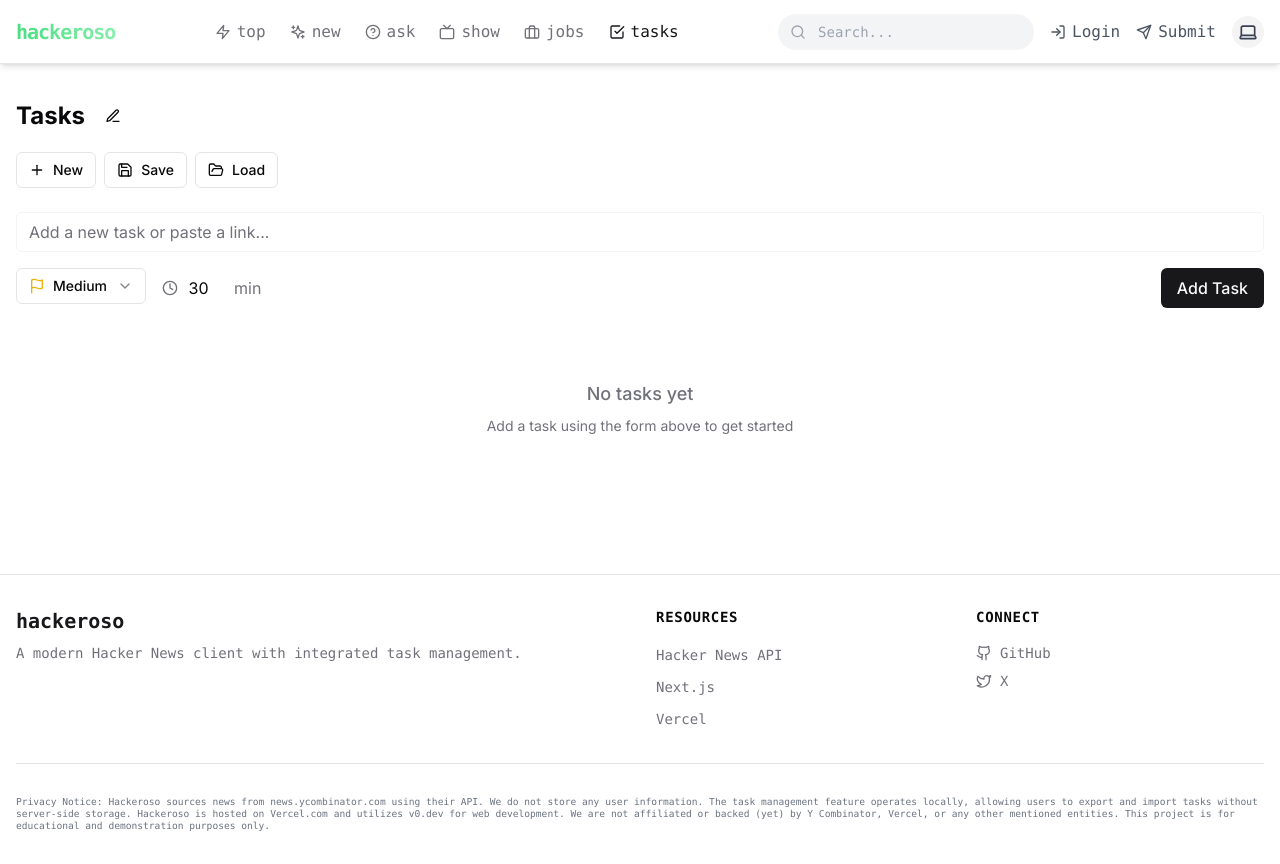
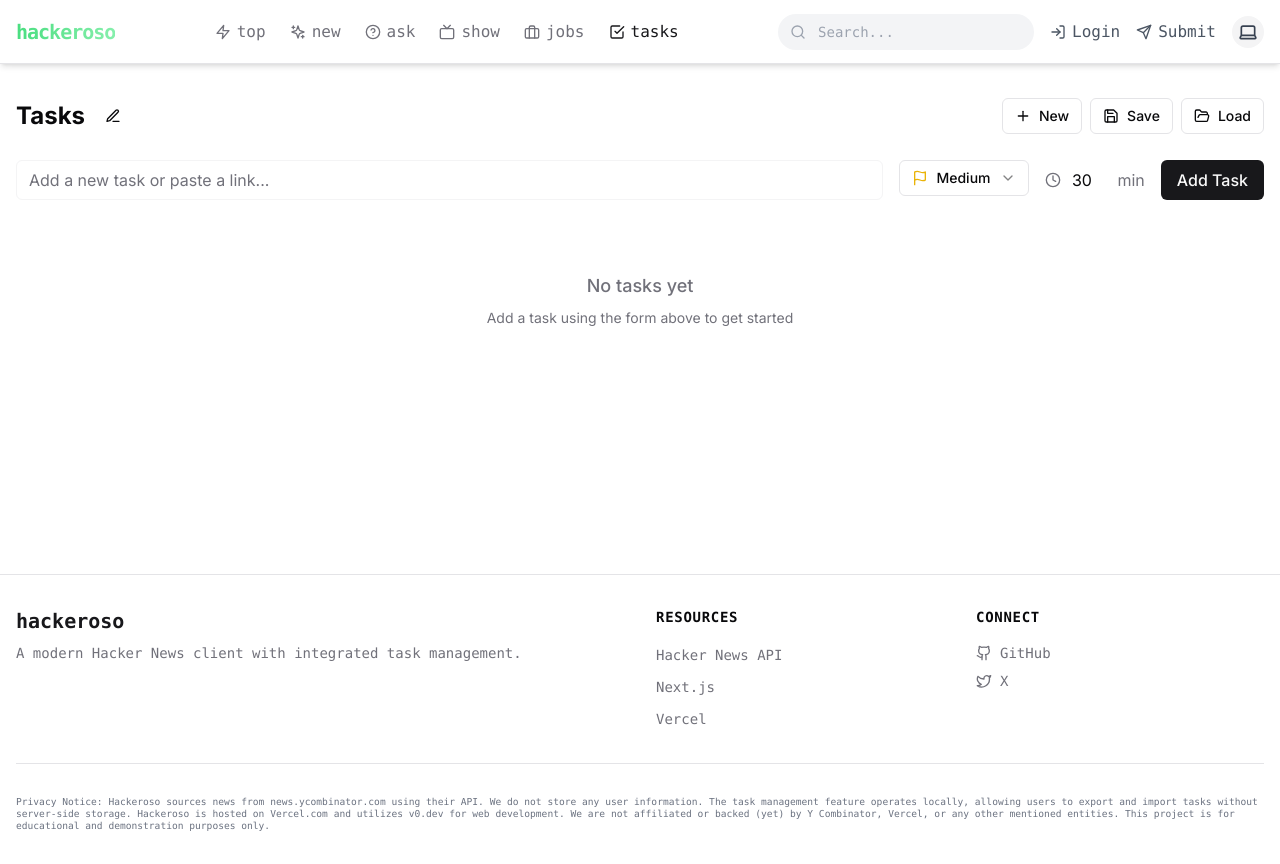
Before and after one commit to lpolish/hackeroso, a Next.js app: page /tasks in a window 1280 px wide. Built offline with nearby package versions, Linux system fonts and the light colour scheme.

Commit message:
tuned up taskmanager more

```diff
--- a/app/components/StoryItem.tsx
+++ b/app/components/StoryItem.tsx
@@ -135,6 +135,7 @@ export default function StoryItem({ story, viewMode, isSingleView = false }: Sto
                 <Link
                   href={url}
                   className="text-gray-900 hover:text-orange-500 dark:text-zinc-100 dark:hover:text-orange-400"
+                  target="_blank"
                 >
                   {title}
                 </Link>
@@ -144,6 +145,7 @@ export default function StoryItem({ story, viewMode, isSingleView = false }: Sto
                   <Link
                     href={url}
                     className="text-xs text-gray-500 hover:text-orange-500 dark:text-zinc-400 dark:hover:text-orange-400 flex items-center gap-1"
+                    target="_blank"
                   >
                     <ExternalLink className="w-3 h-3" />
                     <span className="truncate">{domain}</span>
--- a/app/components/TaskForm.tsx
+++ b/app/components/TaskForm.tsx
@@ -75,8 +75,8 @@ export default function TaskForm() {
   }
 
   return (
-    <form onSubmit={handleSubmit} className="flex flex-col gap-4">
-      <div className="relative">
+    <form onSubmit={handleSubmit} className="flex flex-col md:flex-row gap-4">
+      <div className="flex-grow">
         <Input
           type="text"
           placeholder="Add a new task or paste a link..."
@@ -86,7 +86,7 @@ export default function TaskForm() {
           className="w-full bg-background/50 border-muted text-base"
         />
       </div>
-      <div className="flex flex-wrap gap-2">
+      <div className="flex flex-wrap md:flex-nowrap gap-2">
         <div ref={priorityDropdownRef} className="relative">
           <Button
             type="button"
@@ -151,7 +151,7 @@ export default function TaskForm() {
           />
           <span className="text-base text-muted-foreground">min</span>
         </div>
-        <Button type="submit" className="ml-auto text-base">Add Task</Button>
+        <Button type="submit" className="md:ml-auto text-base">Add Task</Button>
       </div>
     </form>
   )
--- a/app/components/TaskManager.tsx
+++ b/app/components/TaskManager.tsx
@@ -9,12 +9,16 @@ import { Button } from "./ui/button"
 import { Input } from "./ui/input"
 import { PenLine, Plus, Save, FolderOpen } from 'lucide-react'
 import { useToast } from "@/app/components/ui/use-toast"
+import { useTheme } from 'next-themes'
 import { Dialog, DialogContent, DialogDescription, DialogFooter, DialogHeader, DialogTitle, DialogTrigger } from "@/app/components/ui/dialog"
 
 export default function TaskManager() {
   const {
     tasks,
     updateTask,
+    deleteTask,
+    viewMode,
+    setViewMode,
     reorderTasks,
     projectName,
     setProjectName,
@@ -178,8 +182,7 @@ export default function TaskManager() {
   return (
     <DragDropContext onDragEnd={onDragEnd}>
       <div className="flex flex-col h-full">
-        <div className="flex flex-col mb-6 space-y-4">
-          <div className="flex items-center justify-between">
+        <div className="flex flex-col md:flex-row md:items-center md:justify-between mb-6 space-y-4 md:space-y-0">
           <div className="flex items-center gap-2">
             {isEditingProjectName ? (
               <Input
@@ -195,7 +198,6 @@ export default function TaskManager() {
             <Button variant="ghost" size="icon" onClick={handleProjectNameEdit}>
               <PenLine className="h-4 w-4" />
             </Button>
-            </div>
           </div>
           <div className="flex items-center gap-2">
             <Button variant="outline" size="sm" onClick={handleNewProject}>
--- a/app/components/ui/toast.tsx
+++ b/app/components/ui/toast.tsx
@@ -3,9 +3,9 @@
 import * as React from "react"
 import * as ToastPrimitives from "@radix-ui/react-toast"
 import { cva, type VariantProps } from "class-variance-authority"
-import { X } from "lucide-react"
+import { X } from 'lucide-react'
 
-import { cn } from "@/lib/utils"
+import { cn } from "../../lib/utils"
 
 const ToastProvider = ToastPrimitives.Provider
 
@@ -16,7 +16,7 @@ const ToastViewport = React.forwardRef<
   <ToastPrimitives.Viewport
     ref={ref}
     className={cn(
-      "fixed top-0 z-[100] flex max-h-screen w-full flex-col-reverse p-4 sm:bottom-0 sm:right-0 sm:top-auto sm:flex-col md:max-w-[420px]",
+      "fixed top-0 right-0 z-[9999] flex max-h-screen w-full flex-col-reverse p-4 sm:right-0 sm:flex-col md:max-w-[420px]",
       className
     )}
     {...props}
@@ -25,7 +25,7 @@ const ToastViewport = React.forwardRef<
 ToastViewport.displayName = ToastPrimitives.Viewport.displayName
 
 const toastVariants = cva(
-  "group pointer-events-auto relative flex w-full items-center justify-between space-x-2 overflow-hidden rounded-md border p-4 pr-6 shadow-lg transition-all data-[swipe=cancel]:translate-x-0 data-[swipe=end]:translate-x-[var(--radix-toast-swipe-end-x)] data-[swipe=move]:translate-x-[var(--radix-toast-swipe-move-x)] data-[swipe=move]:transition-none data-[state=open]:animate-in data-[state=closed]:animate-out data-[swipe=end]:animate-out data-[state=closed]:fade-out-80 data-[state=closed]:slide-out-to-right-full data-[state=open]:slide-in-from-top-full data-[state=open]:sm:slide-in-from-bottom-full",
+  "group pointer-events-auto relative flex w-full items-center justify-between space-x-4 overflow-hidden rounded-md border p-6 pr-8 shadow-lg transition-all data-[swipe=cancel]:translate-x-0 data-[swipe=end]:translate-x-[var(--radix-toast-swipe-end-x)] data-[swipe=move]:translate-x-[var(--radix-toast-swipe-move-x)] data-[swipe=move]:transition-none data-[state=open]:animate-in data-[state=closed]:animate-out data-[swipe=end]:animate-out data-[state=closed]:fade-out-80 data-[state=closed]:slide-out-to-right-full data-[state=open]:slide-in-from-top-full",
   {
     variants: {
       variant: {
@@ -62,7 +62,7 @@ const ToastAction = React.forwardRef<
   <ToastPrimitives.Action
     ref={ref}
     className={cn(
-      "inline-flex h-8 shrink-0 items-center justify-center rounded-md border bg-transparent px-3 text-sm font-medium transition-colors hover:bg-secondary focus:outline-none focus:ring-1 focus:ring-ring disabled:pointer-events-none disabled:opacity-50 group-[.destructive]:border-muted/40 group-[.destructive]:hover:border-destructive/30 group-[.destructive]:hover:bg-destructive group-[.destructive]:hover:text-destructive-foreground group-[.destructive]:focus:ring-destructive",
+      "inline-flex h-8 shrink-0 items-center justify-center rounded-md border bg-transparent px-3 text-sm font-medium ring-offset-background transition-colors hover:bg-secondary focus:outline-none focus:ring-2 focus:ring-ring focus:ring-offset-2 disabled:pointer-events-none disabled:opacity-50 group-[.destructive]:border-muted/40 group-[.destructive]:hover:border-destructive/30 group-[.destructive]:hover:bg-destructive group-[.destructive]:hover:text-destructive-foreground group-[.destructive]:focus:ring-destructive",
       className
     )}
     {...props}
@@ -77,7 +77,7 @@ const ToastClose = React.forwardRef<
   <ToastPrimitives.Close
     ref={ref}
     className={cn(
-      "absolute right-1 top-1 rounded-md p-1 text-foreground/50 opacity-0 transition-opacity hover:text-foreground focus:opacity-100 focus:outline-none focus:ring-1 group-hover:opacity-100 group-[.destructive]:text-red-300 group-[.destructive]:hover:text-red-50 group-[.destructive]:focus:ring-red-400 group-[.destructive]:focus:ring-offset-red-600",
+      "absolute right-2 top-2 rounded-md p-1 text-foreground/50 opacity-0 transition-opacity hover:text-foreground focus:opacity-100 focus:outline-none focus:ring-2 group-hover:opacity-100 group-[.destructive]:text-red-300 group-[.destructive]:hover:text-red-50 group-[.destructive]:focus:ring-red-400 group-[.destructive]:focus:ring-offset-red-600",
       className
     )}
     toast-close=""
@@ -94,7 +94,7 @@ const ToastTitle = React.forwardRef<
 >(({ className, ...props }, ref) => (
   <ToastPrimitives.Title
     ref={ref}
-    className={cn("text-sm font-semibold [&+div]:text-xs", className)}
+    className={cn("text-sm font-semibold", className)}
     {...props}
   />
 ))
--- a/app/components/ui/toaster.tsx
+++ b/app/components/ui/toaster.tsx
@@ -1,6 +1,5 @@
 "use client"
 
-import { useToast } from "@/hooks/use-toast"
 import {
   Toast,
   ToastClose,
@@ -8,7 +7,8 @@ import {
   ToastProvider,
   ToastTitle,
   ToastViewport,
-} from "@/app/components/ui/toast"
+} from "../ui/toast"
+import { useToast } from "../ui/use-toast"
 
 export function Toaster() {
   const { toasts } = useToast()
@@ -29,7 +29,7 @@ export function Toaster() {
           </Toast>
         )
       })}
-      <ToastViewport />
+      <ToastViewport className="fixed top-4 right-4 z-[9999] flex flex-col gap-2 w-full max-w-[420px]" />
     </ToastProvider>
   )
 }
--- a/app/globals.css
+++ b/app/globals.css
@@ -79,3 +79,15 @@
     @apply bg-background text-foreground;
   }
 }
+
+
+[role="status"][data-state="open"] {
+  z-index: 9999 !important;
+}
+
+.toast-viewport {
+  position: fixed !important;
+  top: 1rem !important;
+  right: 1rem !important;
+  z-index: 9999 !important;
+}
--- a/app/layout.tsx
+++ b/app/layout.tsx
@@ -4,7 +4,7 @@ import { Inter } from 'next/font/google'
 import ThemeInitializer from './components/ThemeInitializer'
 import { TaskProvider } from './contexts/TaskContext'
 import { Analytics } from '@vercel/analytics/react'
-import { Toaster } from "@/app/components/ui/toaster"
+import { Toaster } from "./components/ui/toaster"  // Cambiado de @/components a ruta relativa
 
 const inter = Inter({
   subsets: ['latin'],
--- a/app/types/index.ts
+++ b/app/types/index.ts
@@ -13,7 +13,7 @@ export interface Task {
   isPaused?: boolean
   accumulatedTime: number
   lastPausedAt?: string
-  notificationsEnabled: boolean;
+  notificationsEnabled: boolean
 }
 
 export interface LogoSettings {
```
Also changed, not shown: app/contexts/TaskContext.tsx (+45 -20 lines). Lines whose indentation alone changed are shown as unchanged.
